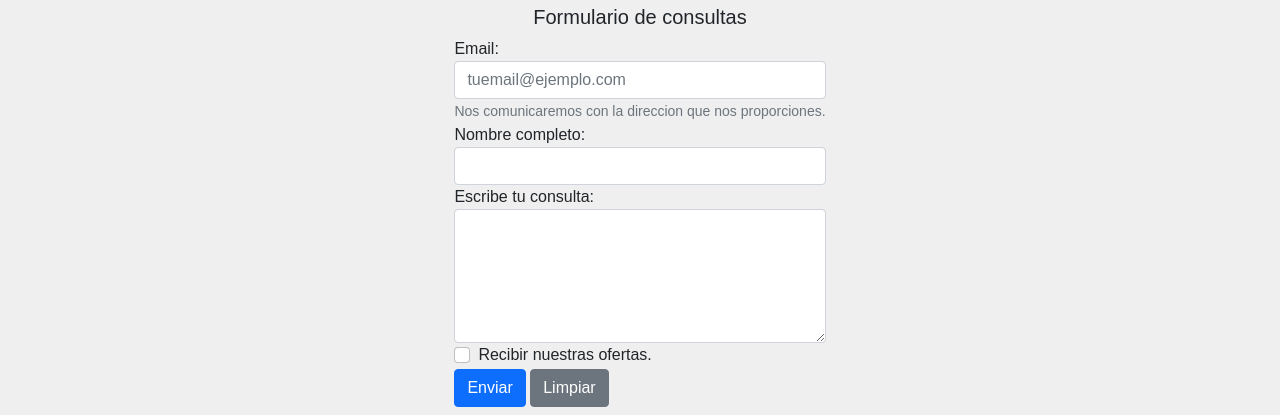
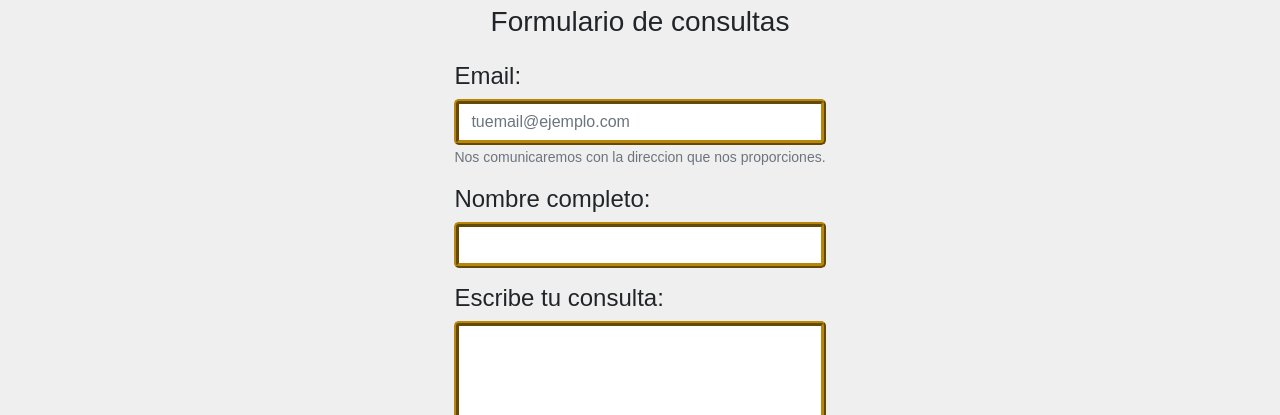
Before and after one commit to pablomero/hotel-menendez, a plain HTML site: page pages/contacto.html in a window 1280 px wide. Shown: the part 385-800 px from the top of the page. Drawn offline with nearby package versions, Linux system fonts and the light colour scheme.

Commit message:
Actualización segunda entrega final

```diff
--- a/css/styles.css
+++ b/css/styles.css
@@ -126,7 +126,7 @@ header {
   height: 460px;
   justify-content: space-evenly;
   margin: 20px;
-  padding: 100px;
+  padding: 20px;
 }
 
 .grid-item p {
@@ -134,7 +134,7 @@ header {
   border-radius: 5px;
   color: white;
   font-size: 20px;
-  line-height: 1.5;
+  line-height: 1.4;
   padding: 10px;
   text-align: justify;
   text-shadow: #000000 2px 2px;
@@ -185,6 +185,21 @@ header {
   right: 0;
   width: 100%;
   height: 100%;
+}
+
+.btn-form {
+  background-color: #EEE8AA;
+  color: #000000;
+  font-weight: bolder;
+}
+
+.btn-form:hover {
+  background-color: #B8860B;
+}
+
+.form-control {
+  border: 5px ridge #B8860B;
+  border-radius: 5px;
 }
 
 footer {
@@ -324,22 +339,22 @@ footer li img {
   }
 
   .grid-item1 {
-    height: 110vw;
+    height: 50vh;
     width: 90vw;
   }
 
   .grid-item2 {
-    height: 110vw;
+    height: 50vh;
     width: 90vw;
   }
 
   .grid-item3 {
-    height: 110vw;
+    height: 50vh;
     width: 90vw;
   }
 
   .grid-item4 {
-    height: 110vw;
+    height: 50vh;
     width: 90vw;
   }
 
--- a/pages/contacto.html
+++ b/pages/contacto.html
@@ -42,27 +42,27 @@
       </div>
       <section class="container my-5 d-flex flex-column align-items-center">
         <h2 class="subtitulo">Contacto</h2>
-        <p class="h5"> Formulario de consultas </p>
+        <p class="h3"> Formulario de consultas </p>
         <form action="#">
-          <div class="form-group">
-            <label for="email">Email:</label>
-            <input type="email" class="form-control" id="email" aria-describedby="emailHelp" placeholder="tuemail@ejemplo.com" required>
+          <div class="form-group my-3">
+            <label for="email" class="h4">Email:</label>
+            <input type="email" class="form-control input-contacto" id="email" aria-describedby="emailHelp" placeholder="tuemail@ejemplo.com" required>
             <small id="emailHelp" class="form-text text-muted">Nos comunicaremos con la direccion que nos proporciones.</small>
           </div>
-          <div class="form-group">
-            <label for="nombre">Nombre completo:</label>
-            <input type="text" class="form-control" id="nombre" placeholder="" required>
+          <div class="form-group my-3">
+            <label for="nombre" class="h4">Nombre completo:</label>
+            <input type="text" class="form-control input-contacto" id="nombre" placeholder="" required>
           </div>
-          <div class="form-group">
-            <label for="consultas">Escribe tu consulta:</label>
-            <textarea class="form-control" id="consultas" rows="5" required></textarea>
+          <div class="form-group my-3">
+            <label for="consultas" class="h4">Escribe tu consulta:</label>
+            <textarea class="form-control input-contacto" id="consultas" rows="5" required></textarea>
           </div>
-          <div class="form-check">
+          <div class="form-check my-3">
             <input type="checkbox" class="form-check-input" id="ofertas">
-            <label class="form-check-label" for="ofertas">Recibir nuestras ofertas.</label>
+            <label class="form-check-label h4 input-contacto" for="ofertas">Recibir nuestras ofertas.</label>
           </div>
-          <button type="submit" class="btn btn-primary">Enviar</button>
-          <button type="reset" class="btn btn-secondary">Limpiar</button>
+          <button type="submit" class="btn btn-form">Enviar</button>
+          <button type="reset" class="btn btn-form">Limpiar</button>
         </form>
       </section>
       <footer>
```
Also changed, not shown: pages/hotel.html (+3 -3 lines).
